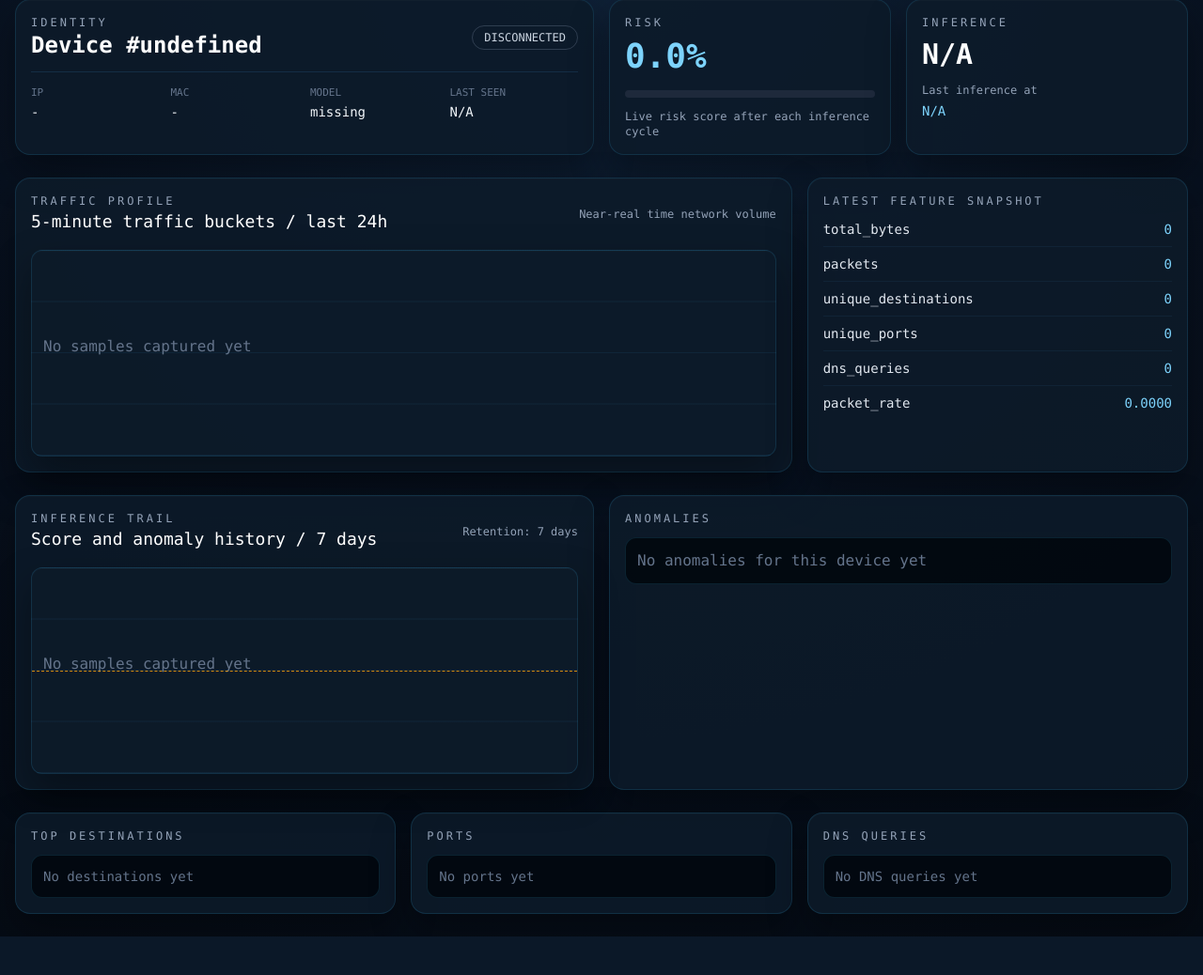
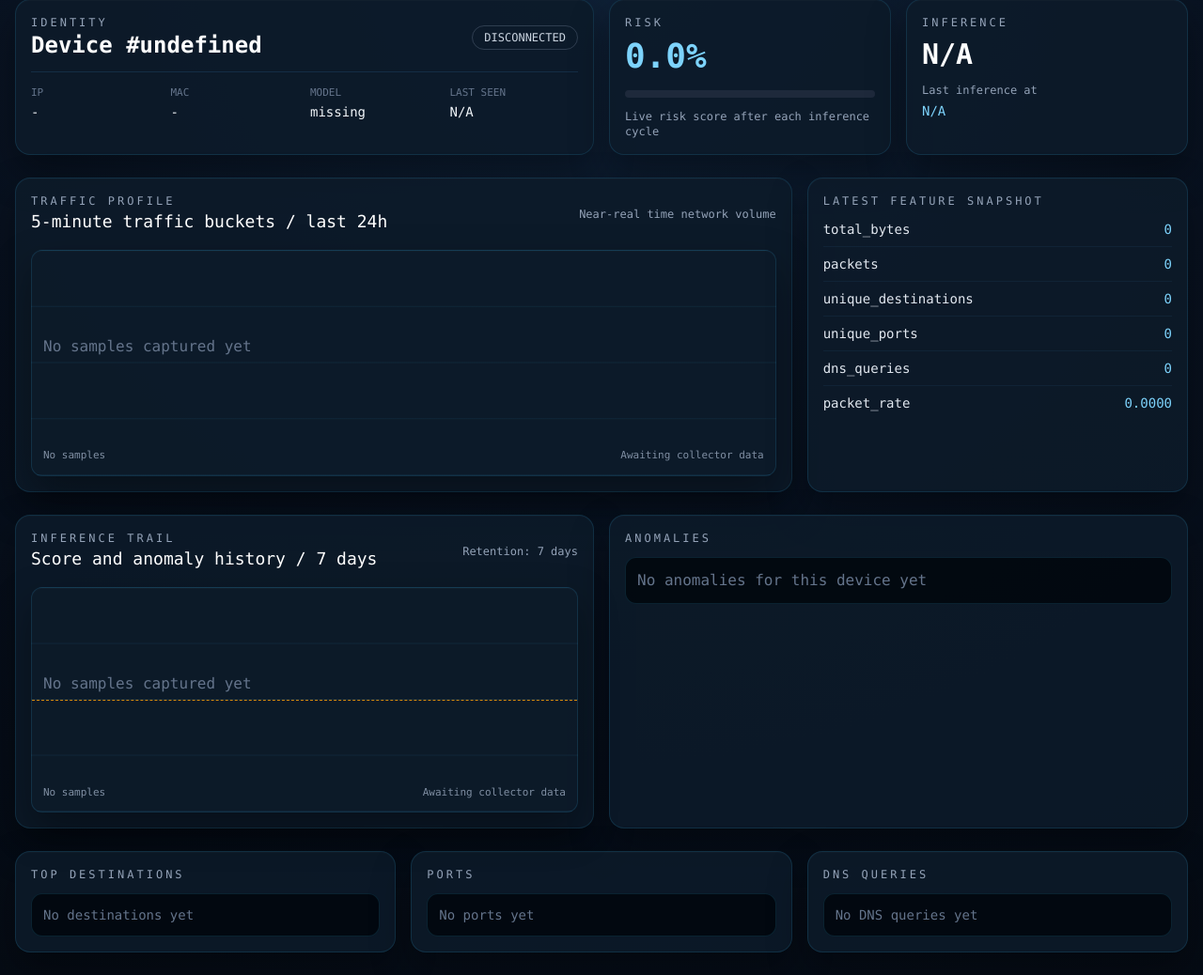
Before and after one commit to KacperJarocki/pi-agents, a FastAPI app: page /devices/1 in a window 1280 px wide. Shown: the part 94-1132 px from the top of the page at 94% size. Before the commit the page ends 1091 px from the top, so only its background shows below. Run offline with FastAPI, Linux system fonts and the light colour scheme; data that the repository does not hold is empty; some libraries are stand-ins or nearby versions.

Commit message:
feat(observability): improve collector density and SOC charts

```diff
--- a/images/dashboard/app/templates/device.html
+++ b/images/dashboard/app/templates/device.html
@@ -46,8 +46,27 @@
             gap: 3px;
             height: 180px;
         }
+        .chart-shell {
+            overflow-x: auto;
+            overflow-y: hidden;
+            scrollbar-width: thin;
+            scrollbar-color: rgba(56,189,248,0.45) rgba(8,17,31,0.8);
+        }
+        .chart-shell::-webkit-scrollbar {
+            height: 10px;
+        }
+        .chart-shell::-webkit-scrollbar-thumb {
+            background: rgba(56,189,248,0.35);
+            border-radius: 999px;
+        }
+        .chart-shell::-webkit-scrollbar-track {
+            background: rgba(8,17,31,0.8);
+        }
+        .chart-frame {
+            min-width: 100%;
+        }
         .spark-bar {
-            min-width: 8px;
+            min-width: 10px;
             border-radius: 6px 6px 0 0;
             background: linear-gradient(180deg, rgba(56,189,248,0.95), rgba(14,165,233,0.18));
         }
@@ -63,6 +82,29 @@
         .terminal {
             background: rgba(3, 8, 15, 0.92);
             border: 1px solid rgba(56, 189, 248, 0.14);
+        }
+        .chart-labels {
+            display: grid;
+            grid-auto-flow: column;
+            gap: 3px;
+            margin-top: 8px;
+            color: rgba(148, 163, 184, 0.9);
+            font-size: 10px;
+        }
+        .chart-label {
+            min-width: 10px;
+            white-space: nowrap;
+            overflow: hidden;
+            text-overflow: ellipsis;
+            text-align: center;
+        }
+        .chart-meta {
+            display: flex;
+            justify-content: space-between;
+            gap: 12px;
+            margin-top: 10px;
+            color: rgba(148, 163, 184, 0.85);
+            font-size: 11px;
         }
     </style>
 </head>
@@ -124,7 +166,13 @@
                     <div class="text-xs text-slate-400">Near-real time network volume</div>
                 </div>
                 <div class="panel gridline rounded-xl p-3 min-h-[220px]">
-                    <div id="traffic-chart" class="spark"></div>
+                    <div class="chart-shell">
+                        <div id="traffic-chart-frame" class="chart-frame">
+                            <div id="traffic-chart" class="spark"></div>
+                            <div id="traffic-labels" class="chart-labels"></div>
+                        </div>
+                    </div>
+                    <div id="traffic-meta" class="chart-meta"></div>
                 </div>
             </div>
             <div class="panel rounded-2xl p-4">
@@ -144,7 +192,13 @@
                 </div>
                 <div class="panel gridline rounded-xl p-3 min-h-[220px] relative">
                     <div class="score-line" style="top:50%"></div>
-                    <div id="inference-chart" class="spark"></div>
+                    <div class="chart-shell">
+                        <div id="inference-chart-frame" class="chart-frame">
+                            <div id="inference-chart" class="spark"></div>
+                            <div id="inference-labels" class="chart-labels"></div>
+                        </div>
+                    </div>
+                    <div id="inference-meta" class="chart-meta"></div>
                 </div>
             </div>
             <div class="panel rounded-2xl p-4">
@@ -186,6 +240,12 @@
             return `${Number(value || 0).toFixed(2)} MB`;
         }
 
+        function fmtShortTs(value) {
+            if (!value) return '';
+            const ts = new Date(value);
+            return ts.toLocaleTimeString([], {hour: '2-digit', minute: '2-digit'});
+        }
+
         function renderKeyValues(targetId, rows, emptyText='No data') {
             const node = document.getElementById(targetId);
             if (!rows.length) {
@@ -200,19 +260,35 @@
             `).join('');
         }
 
-        function renderBars(targetId, data, valueKey, alertKey=null) {
+        function renderBars(targetId, labelsId, metaId, frameId, data, valueKey, alertKey=null, formatter=null) {
             const node = document.getElementById(targetId);
+            const labelsNode = document.getElementById(labelsId);
+            const metaNode = document.getElementById(metaId);
+            const frameNode = document.getElementById(frameId);
             if (!data.length) {
                 node.innerHTML = '<div class="text-slate-500 col-span-full self-center">No samples captured yet</div>';
+                labelsNode.innerHTML = '';
+                metaNode.innerHTML = '<span>No samples</span><span>Awaiting collector data</span>';
+                frameNode.style.width = '100%';
                 return;
             }
-            const maxValue = Math.max(...data.map(item => Number(item[valueKey] || 0)), 1);
+            const values = data.map(item => Number(item[valueKey] || 0));
+            const maxValue = Math.max(...values, 1);
+            const minValue = Math.min(...values, 0);
+            const barWidth = data.length > 96 ? 12 : 10;
+            frameNode.style.width = `${Math.max(100, data.length * (barWidth + 3))}%`;
             node.innerHTML = data.map(item => {
                 const height = Math.max(6, (Number(item[valueKey] || 0) / maxValue) * 100);
                 const alertClass = alertKey && item[alertKey] ? 'alert' : '';
-                const title = `${fmtTs(item.timestamp)} :: ${valueKey}=${Number(item[valueKey] || 0).toFixed(4)}`;
+                const prettyValue = formatter ? formatter(item[valueKey]) : Number(item[valueKey] || 0).toFixed(4);
+                const title = `${fmtTs(item.timestamp)} :: ${valueKey}=${prettyValue}`;
                 return `<div class="spark-bar ${alertClass}" style="height:${height}%" title="${title}"></div>`;
             }).join('');
+            labelsNode.innerHTML = data.map((item, idx) => {
+                const show = idx === 0 || idx === data.length - 1 || idx % Math.max(1, Math.ceil(data.length / 8)) === 0;
+                return `<div class="chart-label">${show ? fmtShortTs(item.timestamp) : ''}</div>`;
+            }).join('');
+            metaNode.innerHTML = `<span>min ${formatter ? formatter(minValue) : minValue.toFixed(4)}</span><span>max ${formatter ? formatter(maxValue) : maxValue.toFixed(4)}</span><span>${data.length} samples</span>`;
         }
 
         async function loadDevice() {
@@ -249,8 +325,8 @@
                 pill.textContent = 'DISCONNECTED';
             }
 
-            renderBars('traffic-chart', traffic.data || [], 'total_traffic_mb');
-            renderBars('inference-chart', history.data || [], 'risk_score', 'is_anomaly');
+            renderBars('traffic-chart', 'traffic-labels', 'traffic-meta', 'traffic-chart-frame', traffic.data || [], 'total_traffic_mb', null, value => `${Number(value || 0).toFixed(2)} MB`);
+            renderBars('inference-chart', 'inference-labels', 'inference-meta', 'inference-chart-frame', history.data || [], 'risk_score', 'is_anomaly', value => `${Number(value || 0).toFixed(1)}%`);
 
             const latestHistory = (history.data || []).at(-1);
             const features = latestHistory?.features || {};
```
Also changed, not shown: images/collector/app/__main__.py (+8 -2 lines), images/collector/app/collector.py (+15 -6 lines), images/ml-pipeline/app/inference.py (+19 -6 lines), k8s/gateway/collector-deployment.yaml (+13 -7 lines), tests/test_collector_mvp_sources.py (+9 -3 lines), tests/test_dashboard_templates_usage.py (+3 -0 lines), tests/test_ml_mvp_sources.py (+10 -0 lines), tests/test_traffic_script_sources.py (added, +19 -0 lines), 1 other file.
